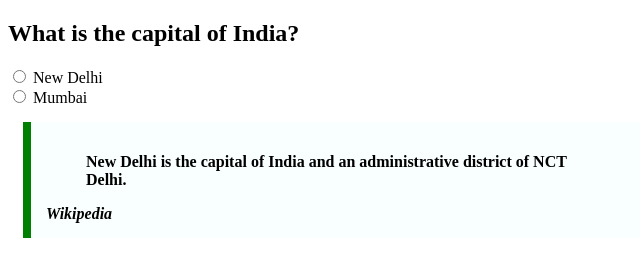
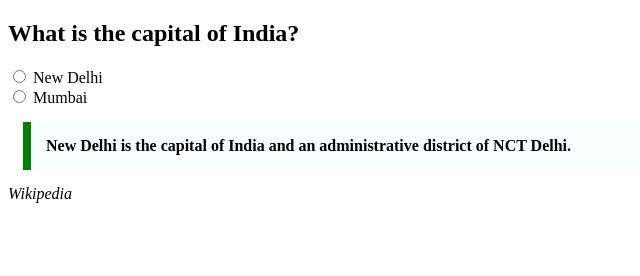
Before and after one commit to acciojob/trivia-dahalerohit, a website: page main.html in a window 1280 px wide. Shown: the whole page, without its empty margins (0-640 px from the left). Drawn offline with Linux system fonts and the light colour scheme.

Commit message:
created a submission

```diff
--- a/main.html
+++ b/main.html
@@ -15,10 +15,10 @@
 		<input id="rdx" type="radio" name="city">
 		<label for="rdx"> Mumbai</label>
 	</form>
-	<div id="news">
+
 		<blockquote>New Delhi is the capital of India and an administrative district of NCT Delhi.</blockquote>
 		<cite> Wikipedia</cite>
-	</div>
+
     <script type="text/javascript" src="./script.js">
 
 
--- a/styles.css
+++ b/styles.css
@@ -1,6 +1,6 @@
 
 /* Your CSS Code here. */
-#news {
+blockquote{
 max-width: 600px;
 margin: 15px;
 padding: 15px;
```
